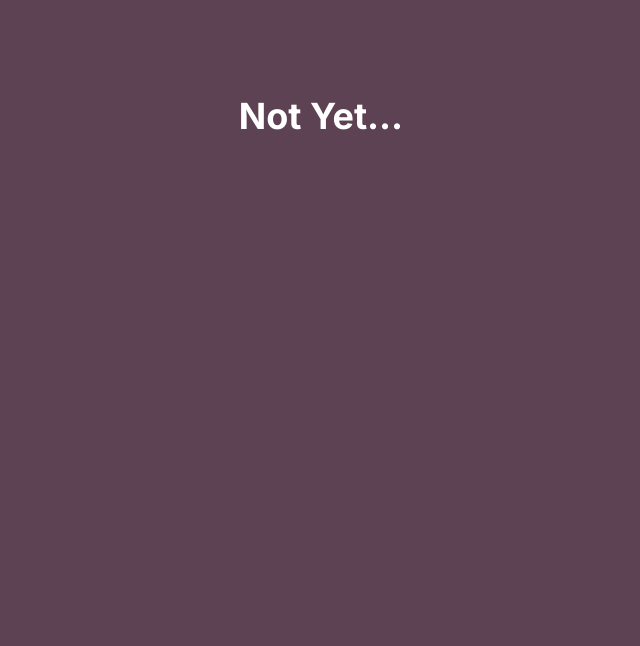
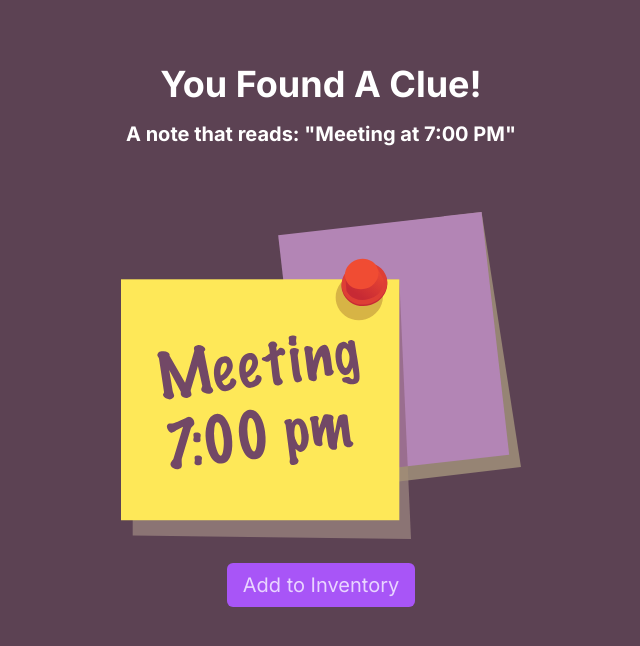
Before and after one commit to bobbrez/clues, a Next.js app: page / in a window 1280 px wide. Shown: the top 646 px of the page, without its empty margins (319-959 px from the left). Built offline with nearby package versions, Linux system fonts and the light colour scheme.

Commit message:
feat: add clue 2

```diff
--- /dev/null
+++ b/src/app/inventory/page.tsx
@@ -0,0 +1,11 @@
+import Image from "next/image";
+
+const Page = () => {
+  return (
+    <main className="w-full flex flex-col items-center justify-center">
+      <Image src="/board-02.svg" alt="A Clue" fill />
+    </main>
+  );
+};
+
+export default Page;
--- a/src/app/page.tsx
+++ b/src/app/page.tsx
@@ -1,11 +1,29 @@
 import Image from "next/image";
+import Link from "next/link";
 
 export default function Home() {
   return (
-    <main className="relative bg-no-repeat bg-contain w-full h-screen">
-      <p className="text-4xl text-white font-bold w-full text-center pt-24">
-        Not Yet...
+    <main className="w-full flex flex-col items-center justify-center">
+      <p className="text-4xl text-white font-bold w-full text-center pt-16">
+        You Found A Clue!
       </p>
+      <p className="text-xl text-white font-bold w-full text-center pt-4">
+        A note that reads: &quot;Meeting at 7:00 PM&quot;
+      </p>
+      <div className="pt-16">
+        <Image
+          src="/postit-note-01.svg"
+          alt="A Clue"
+          width={400}
+          height={400}
+        />
+      </div>
+      <Link
+        className="bg-purple-500 text-purple-200 px-4 py-2 rounded-md mt-6 text-xl"
+        href="/inventory"
+      >
+        Add to Inventory
+      </Link>
     </main>
   );
 }
```
Also changed, not shown: public/board-02.svg (added).
